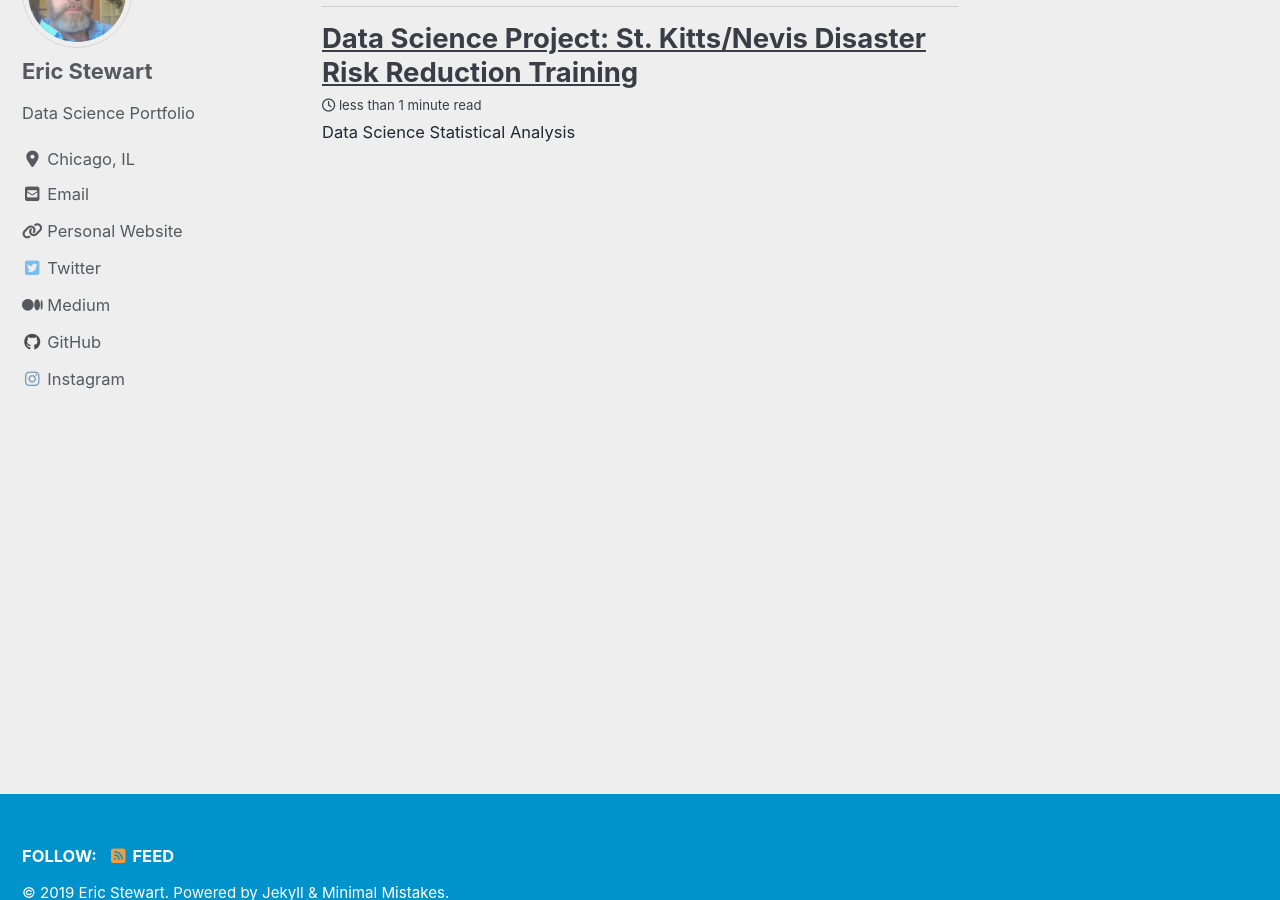
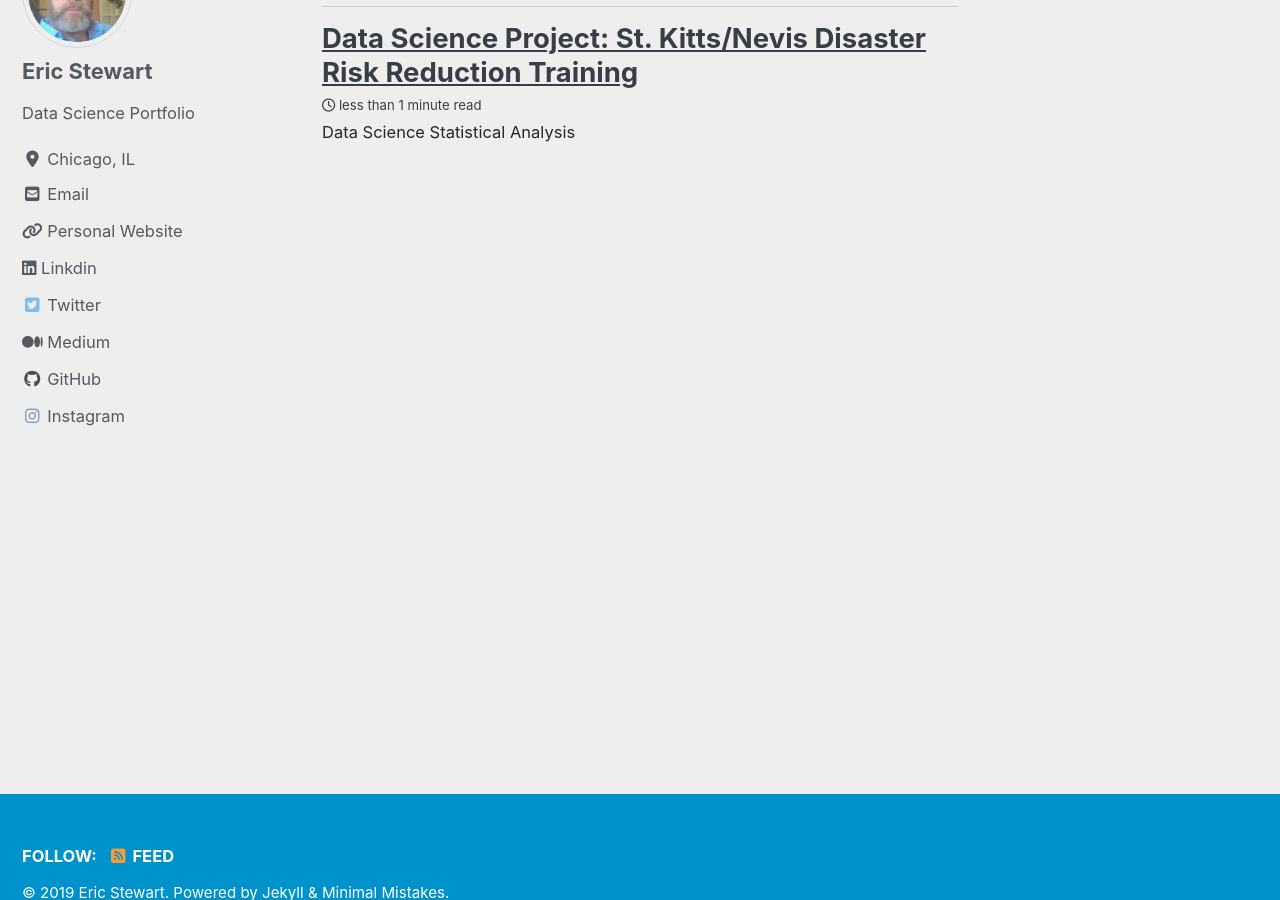
Before and after one commit to enjaku/enjaku.github.io, a Jekyll site: the page built from index.html, in a window 1280 px wide and 900 px high, scrolled down 660 px. Built offline with Jekyll 4.4.1, drawn with Linux system fonts in a browser that asks for light colours; cached includes are drawn as plain includes; nearby versions of some CDN libraries; the list of posts is cut into pages by our own code.

Commit message:
new stuff

```diff
--- a/_config.yml
+++ b/_config.yml
@@ -119,6 +119,9 @@ author:
     - label: "Personal Website"
       icon: "fas fa-fw fa-link"
       url: "https://svtortuga.com/"
+    - label: "Linkdin"
+      icon: "fa fa-linkedin-square"
+      url: "https://www.linkedin.com/in/eric-stewart-ma-mba-309ba8b5/"
     - label: "Twitter"
       icon: "fab fa-fw fa-twitter-square"
       url: "https://twitter.com/soenjaku"
```
